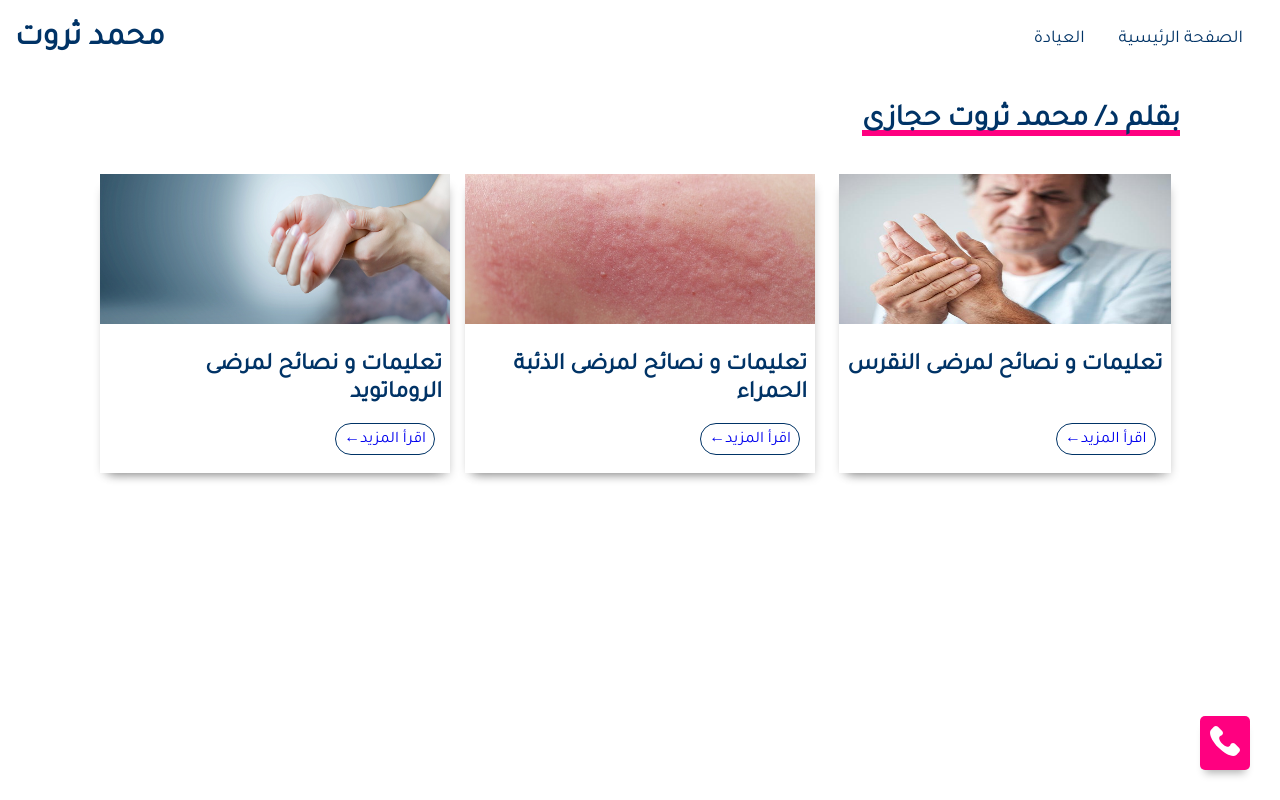
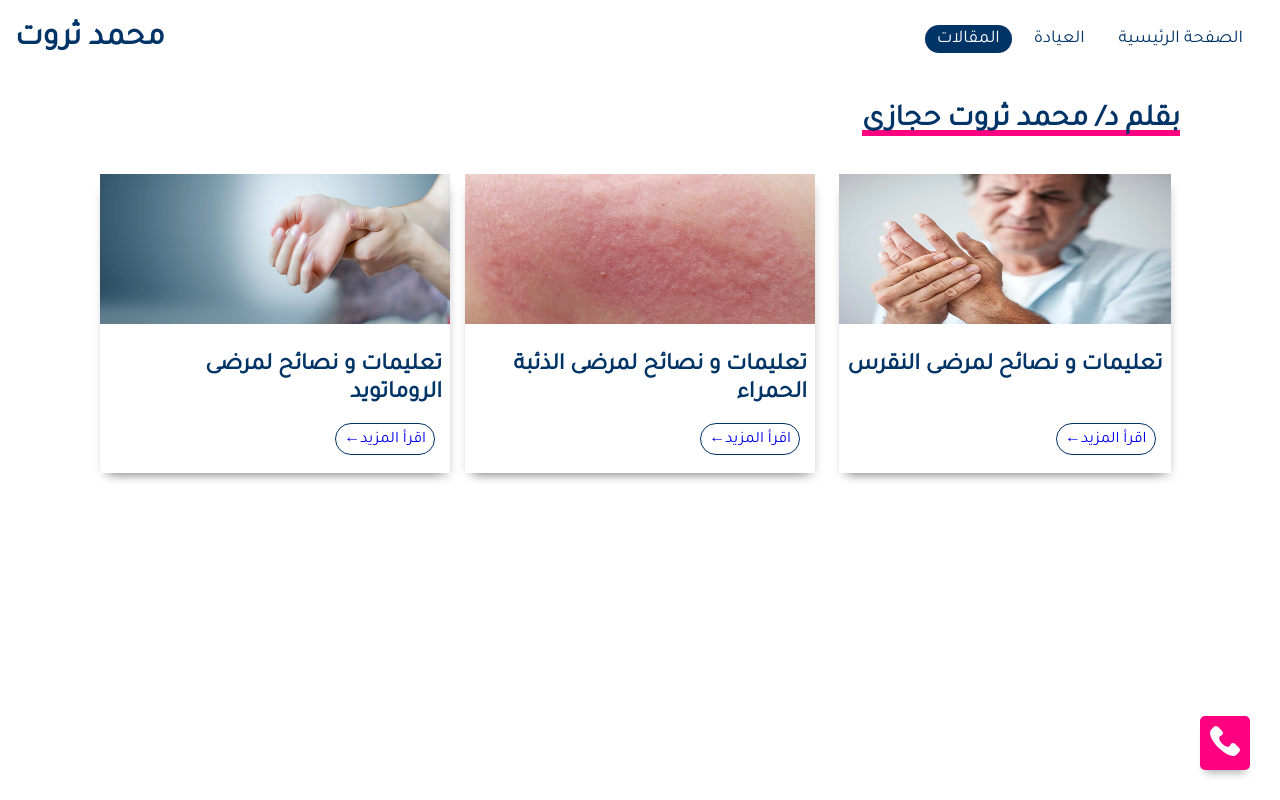
Before and after one commit to sherif-wael/mohamed-tharwat, a Next.js app: page /posts in a window 1280 px wide. Shown: the top 800 px of the page. Built offline with nearby package versions, Linux system fonts and the light colour scheme; a web font is replaced by a local one.

Commit message:
initial commit

```diff
--- a/components/navbar.js
+++ b/components/navbar.js
@@ -19,7 +19,7 @@ const StyledLogo = styled.a`
     text-decoration: none;
     font-weight: 700;
     z-index: 6;
-    ${media(600)`
+    ${media(640)`
         font-size: 26px;
     `}
     ${media(270)`
@@ -52,7 +52,7 @@ const StyledToggler = styled.div`
     &.nav-active span:nth-of-type(3){
         transform: translateY(-6px) rotate(-45deg);
     }
-    ${media(600)`
+    ${media(640)`
         display: block;
     `}
 `
@@ -62,7 +62,7 @@ const StyledNav = styled.nav`
     a{
         text-decoration: none;
         color: ${props => props.theme.colors.primary};
-        padding: 3px 12px;
+        padding: 5px 12px;
         font-size: 18px;
         margin: 0 10px 0 0;
         &.selected{
@@ -70,14 +70,14 @@ const StyledNav = styled.nav`
             color: #fff;
             border-radius: 20px;
         }
-        ${media(600)`
+        ${media(640)`
             margin: 0 0 25px;
         `}
     }
     &.nav-active{
         transform: translate(0px);
     }
-    ${media(600)`
+    ${media(640)`
         position: fixed;
         z-index: 5;
         top: 0;
@@ -104,6 +104,7 @@ function Navbar(){
             <StyledNav className={state ? "nav-active" : ""}>
                 <Link href="/"><a className={router.pathname === "/" ? "selected" : ""}>الصفحة الرئيسية</a></Link>
                 <Link href="/clinic"><a className={router.pathname === "/clinic" ? "selected" : ""}>العيادة</a></Link>
+                <Link href="/posts"><a className={router.pathname === "/posts" ? "selected" : ""}>المقالات</a></Link>
             </StyledNav>
         </StyledContainer>
     )
```
